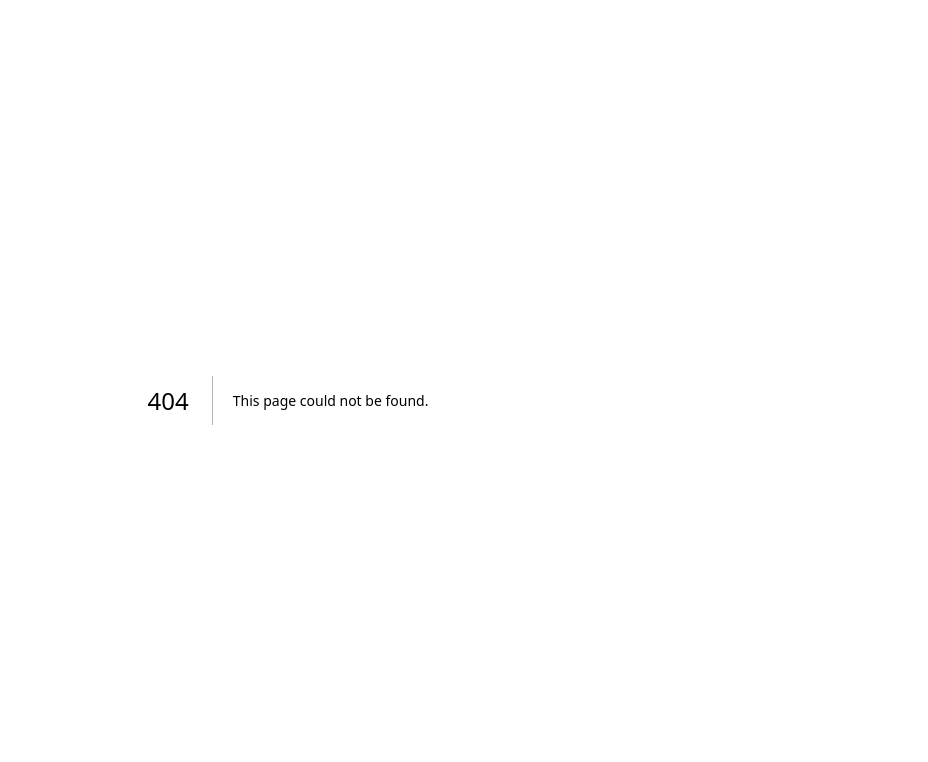
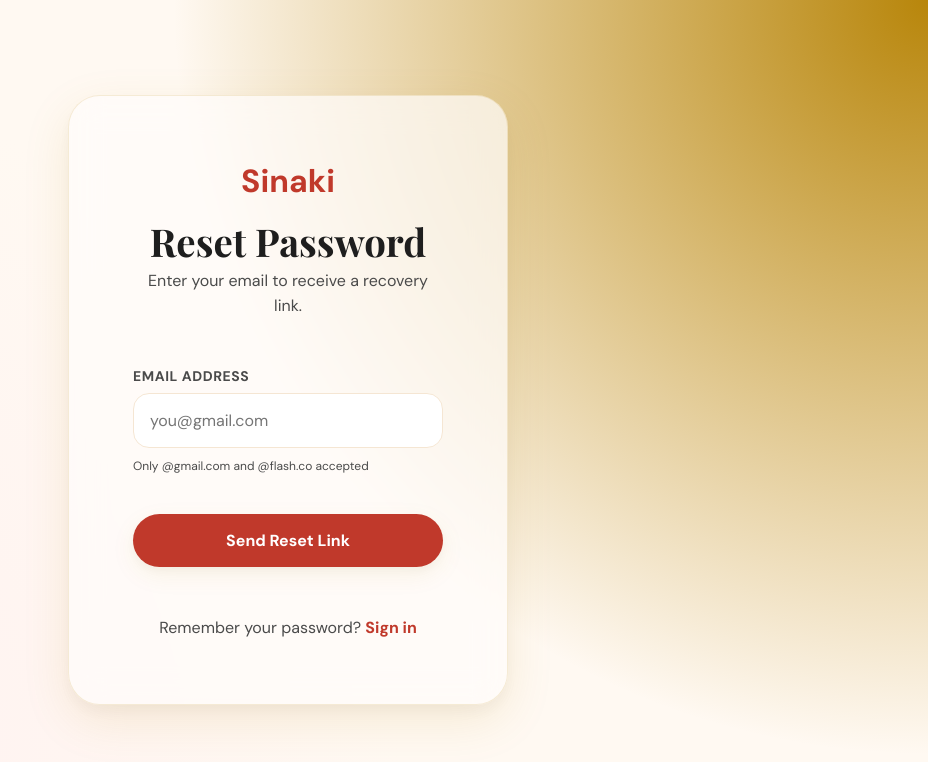
Before and after one commit to nishandeka/sinaki, a Next.js app: page /forgot-password in a window 1280 px wide. Before the commit this address had no page. Shown: the top 762 px of the page, without its empty margins (352-1280 px from the left). Built offline with nearby package versions, Linux system fonts and the light colour scheme; no server answers.

Commit message:
feat: make forgot password and reset password flow fully functional

```diff
--- /dev/null
+++ b/src/app/forgot-password/page.tsx
@@ -0,0 +1,116 @@
+"use client";
+
+import Link from 'next/link';
+import { useState } from 'react';
+import { supabase } from '@/lib/supabase';
+import styles from '../login/Login.module.css';
+
+const ALLOWED_DOMAINS = ['gmail.com', 'flash.co'];
+
+function isEmailAllowed(email: string): boolean {
+  const domain = email.split('@')[1]?.toLowerCase();
+  return ALLOWED_DOMAINS.includes(domain);
+}
+
+export default function ForgotPasswordPage() {
+  const [email, setEmail] = useState('');
+  const [loading, setLoading] = useState(false);
+  const [error, setError] = useState<string | null>(null);
+  const [success, setSuccess] = useState(false);
+
+  const handleReset = async (e: React.FormEvent) => {
+    e.preventDefault();
+    setError(null);
+    setSuccess(false);
+
+    if (!isEmailAllowed(email)) {
+      setError('Only @gmail.com and @flash.co email addresses are accepted.');
+      return;
+    }
+
+    setLoading(true);
+
+    const { error: resetError } = await supabase.auth.resetPasswordForEmail(email, {
+      redirectTo: `${window.location.origin}/auth/callback?next=/reset-password`,
+    });
+
+    if (resetError) {
+      setError(resetError.message);
+      setLoading(false);
+      return;
+    }
+
+    setSuccess(true);
+    setLoading(false);
+  };
+
+  return (
+    <div className={styles.wrapper}>
+      <div className={styles.card}>
+        <div className={styles.header}>
+          <Link href="/" className={styles.logo}>Sinaki</Link>
+          <h1 className="headline-lg">Reset Password</h1>
+          <p className="body-md">Enter your email to receive a recovery link.</p>
+        </div>
+
+        {error && <div className={styles.error}>{error}</div>}
+        {success && (
+          <div style={{
+            background: '#e8f5e9',
+            border: '1px solid #2e7d32',
+            color: '#2e7d32',
+            padding: 'var(--space-md)',
+            borderRadius: 'var(--radius-md)',
+            fontSize: '0.875rem',
+            fontWeight: 500,
+            textAlign: 'center',
+            marginBottom: 'var(--space-md)'
+          }}>
+            Check your email! We have sent a password reset link.
+          </div>
+        )}
+
+        {!success ? (
+          <form className={styles.form} onSubmit={handleReset}>
+            <div className={styles.inputGroup}>
+              <label htmlFor="email" className="label-md">Email Address</label>
+              <input
+                id="email"
+                type="email"
+                className={styles.input}
+                placeholder="you@gmail.com"
+                value={email}
+                onChange={(e) => setEmail(e.target.value)}
+                required
+                autoComplete="email"
+              />
+              <span className={styles.hint}>Only @gmail.com and @flash.co accepted</span>
+            </div>
+
+            <button
+              id="reset-submit-btn"
+              type="submit"
+              className={styles.submitBtn}
+              disabled={loading}
+            >
+              {loading ? 'Sending link…' : 'Send Reset Link'}
+            </button>
+          </form>
+        ) : (
+          <div style={{ textAlign: 'center', marginTop: 'var(--space-md)' }}>
+            <Link href="/login" className={styles.forgotPass} style={{ fontSize: '0.875rem' }}>
+              Return to Login
+            </Link>
+          </div>
+        )}
+
+        <div className={styles.footer}>
+          <p className="body-md">
+            Remember your password?{' '}
+            <Link href="/login">Sign in</Link>
+          </p>
+        </div>
+      </div>
+    </div>
+  );
+}
```
Also changed, not shown: src/app/auth/callback/page.tsx (+9 -0 lines), src/app/reset-password/page.tsx (added, +133 -0 lines).
